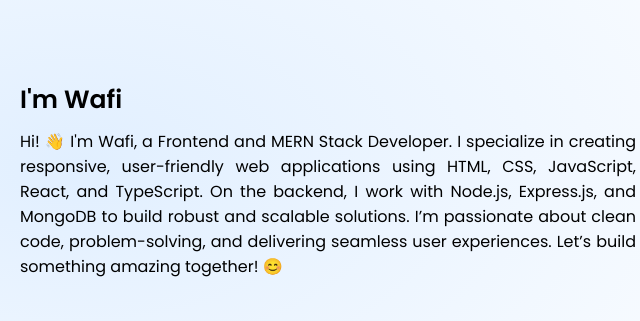
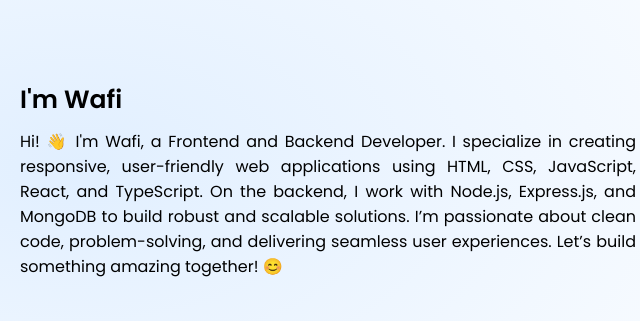
Before and after one commit to wafi2010/developer-wafi, a plain HTML site: page index.html in a window 1280 px wide. Shown: the part 1000-1321 px from the top of the page, 564-1204 px from the left. Drawn offline with nearby package versions, Linux system fonts and the light colour scheme.

Commit message:
index.html

```diff
--- a/index.html
+++ b/index.html
@@ -84,13 +84,9 @@
           <div class="column right">
             <div class="text">I'm Wafi<span class="typing-2"></span></div>
             <p>
-                Hi! 👋 I'm Wafi, a Frontend and MERN Stack Developer. I specialize
-                in creating responsive, user-friendly web applications using HTML,
-                CSS, JavaScript, React, and TypeScript. On the backend, I work
-                with Node.js, Express.js, and MongoDB to build robust and scalable
-                solutions. I’m passionate about clean code, problem-solving, and
-                delivering seamless user experiences. Let’s build something
-                amazing together! 😊
+Hi! 👋 I'm Wafi, a Frontend and Backend Developer. I specialize in creating responsive, user-friendly web applications using HTML, CSS, JavaScript, React, and TypeScript. On the backend, I work with Node.js, Express.js, and MongoDB to build robust and scalable solutions. I’m passionate about clean code, problem-solving, and delivering seamless user experiences.
+
+Let’s build something amazing together! 😊
             </p>
             <br />
             <a href="wafi_cv.pdf" download="Wafi_CV.pdf">Download CV</a>
```
